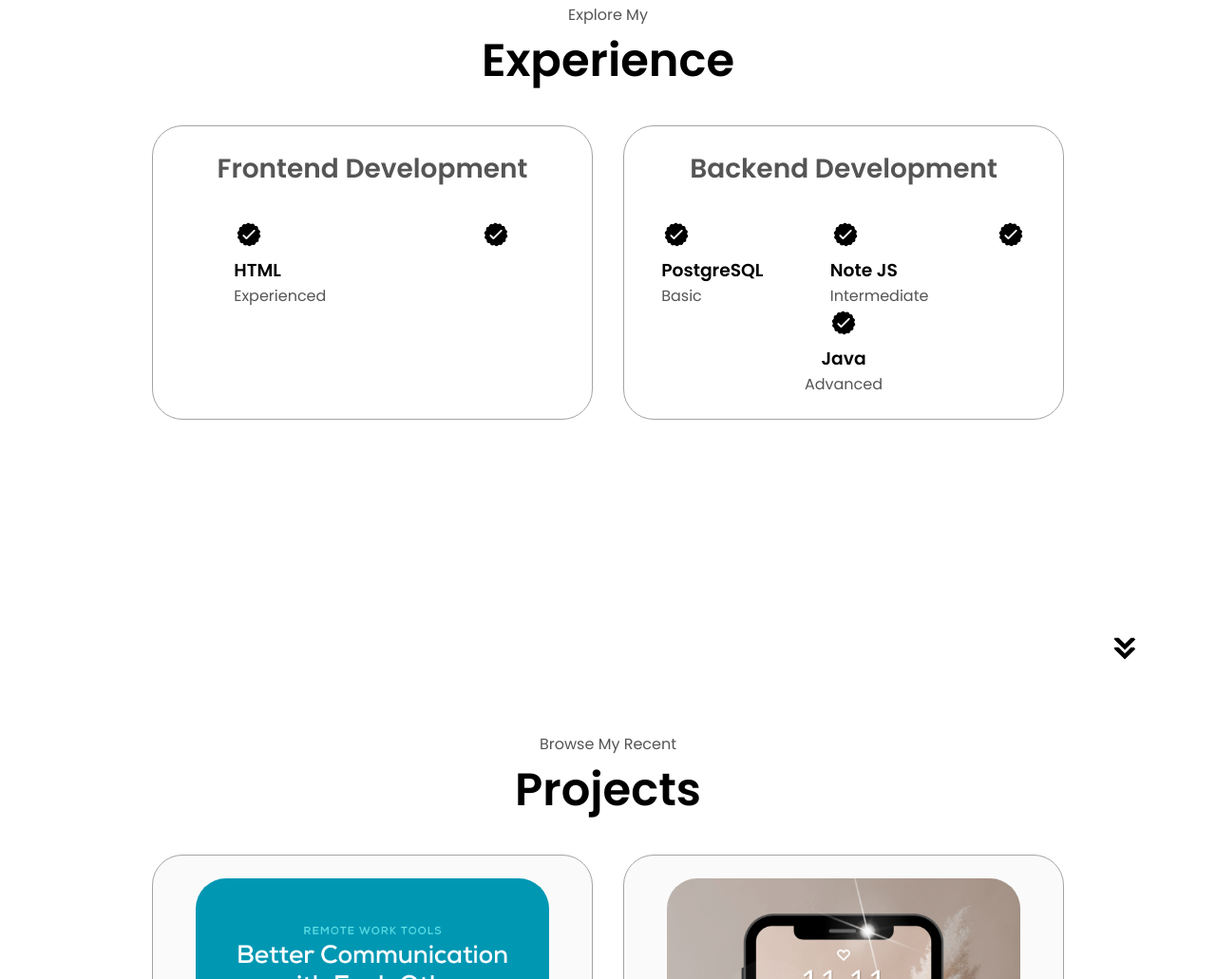
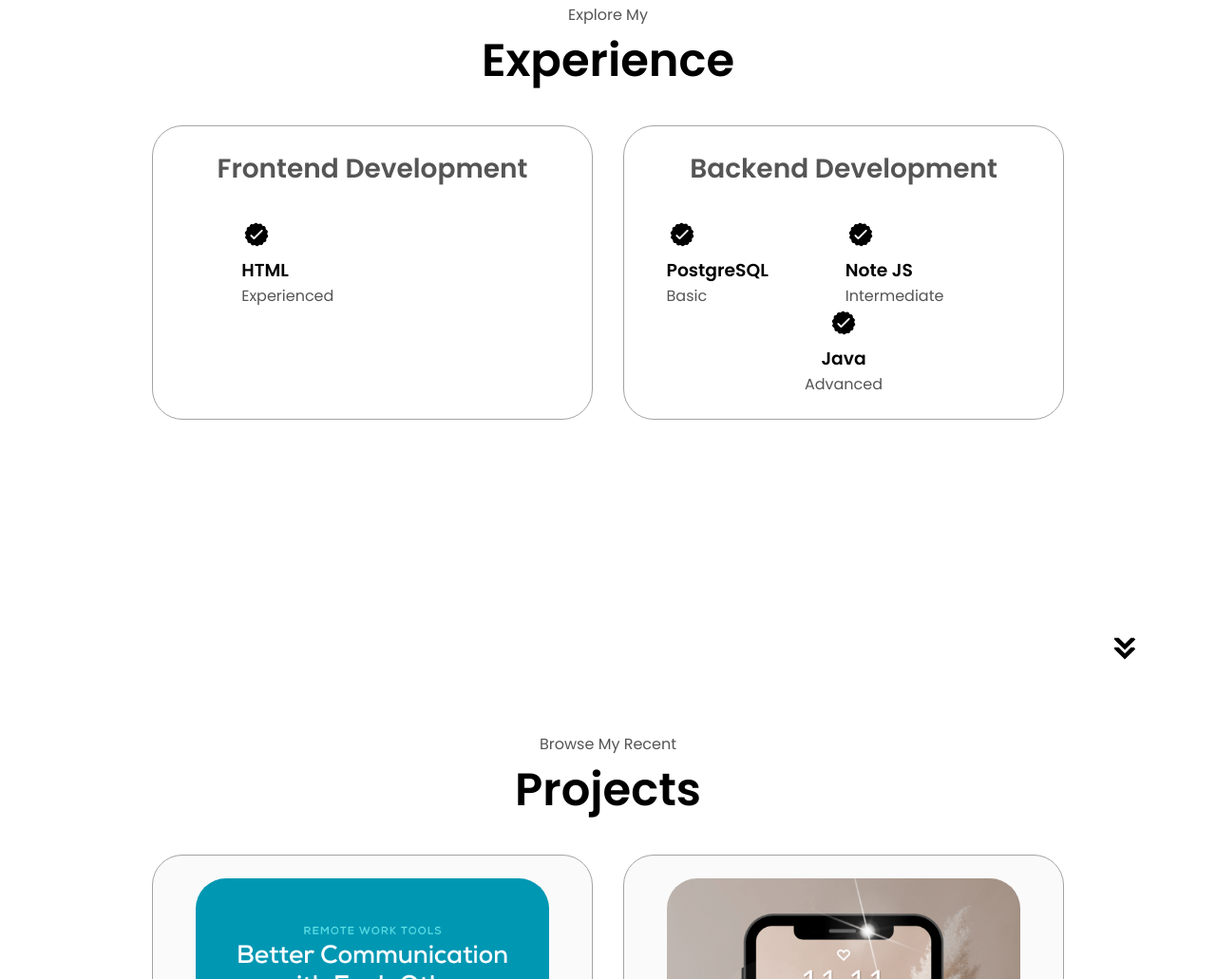
Before and after one commit to MatthewMacri/Portfolio-Website-Project, a plain HTML site: page index.html in a window 1280 px wide. Shown: the part 1693-2724 px from the top of the page at 95% size. Drawn offline with Linux system fonts and the light colour scheme.

Commit message:
fixed some stuff

```diff
--- a/index.html
+++ b/index.html
@@ -132,12 +132,12 @@
                     </div>
                 </article>
                 <article>
-                    <img src="./assets/checkmark.png"
+                   <!-- <img src="./assets/checkmark.png"
                     alt="Experience icon"
                     class="icon"
                     />
                     <div>
-                         <!--<h3>TypeScript</h3>
+                         <h3>TypeScript</h3>
                         <p></p>
                     </div>
                 </article>
@@ -208,11 +208,11 @@
                     </div>
                 </article>
                 <article>
-                    <img src="./assets/checkmark.png"
+                <!-- <img src="./assets/checkmark.png"
                     alt="Experience icon"
                     class="icon"
                     />
-                  <!-- <div>
+                   <div>
                         <h3>Express JS</h3>
                         <p>Intermediate</p>
                     </div>
```
